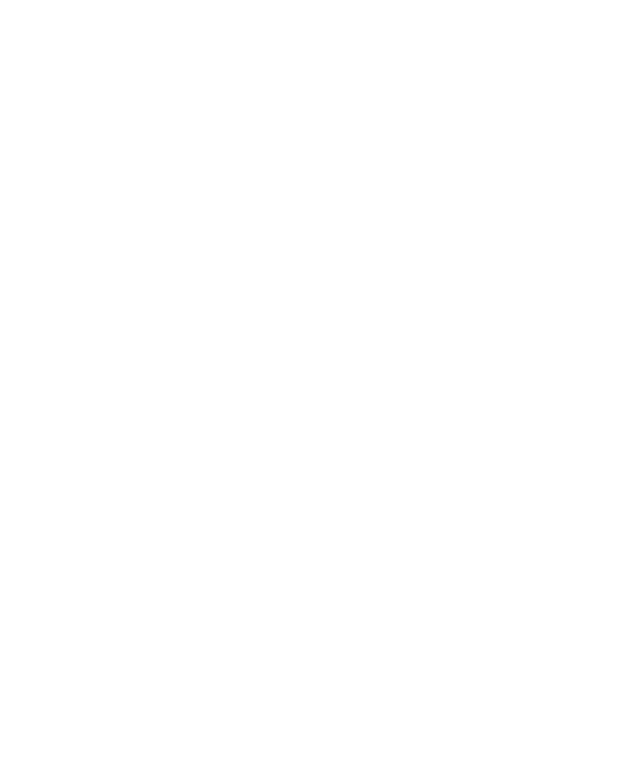
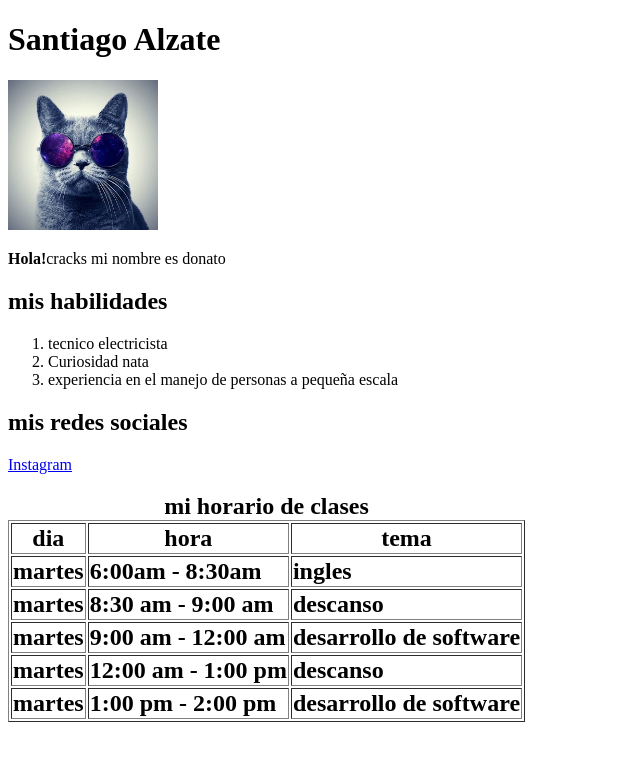
Before and after one commit to santiagoalzate434-cmd/modulo-html, a plain HTML site: page index2.html in a window 1280 px wide. Shown: the whole page, without its empty margins (0-640 px from the left). Drawn offline with Linux system fonts and the light colour scheme.

Commit message:
featured: mi primera gran actualización

```diff
--- a/index2.html
+++ b/index2.html
@@ -3,9 +3,57 @@
 <head>
     <meta charset="UTF-8">
     <meta name="viewport" content="width=device-width, initial-scale=1.0">
-    <title>primera actualizacion</title>
+    <title>primera pagina | mi sitio web</title>
 </head>
 <body>
+    <h1>Santiago Alzate</h1>
+    <img src="perfil.jpg" alt ="foto de perfil" width = 150px height = 150px>
+    <p><strong>Hola!</strong>cracks mi nombre es donato </p>
 
+    <h2>mis habilidades</h2>
+    <ol>
+        <li>tecnico electricista</li>
+        <li>Curiosidad nata</li>
+        <li>experiencia en el manejo de personas a pequeña escala</li>
+    </ol>
+
+    <h2>mis redes sociales</h2>
+    <a href="https://www.instagram.com/santiag_alxate/" target="_blank">Instagram</a>
+
+    <h2>
+        <table border="1">
+            <caption>mi horario de clases</caption>
+            <tr>
+                <th>dia</th>
+                <th>hora</th>
+                <th>tema</th>
+            </tr>
+            <tr>
+                <td>martes</td>
+                <td>6:00am - 8:30am</td>
+                <td>ingles</td>
+            </tr>
+            <tr>
+                <td>martes</td>
+                <td>8:30 am - 9:00 am</td>
+                <td>descanso</td>
+            </tr>
+            <tr>
+                <td>martes</td>
+                <td>9:00 am - 12:00 am</td>
+                <td>desarrollo de software</td>
+            </tr>
+            <tr>
+                <td>martes</td>
+                <td>12:00 am - 1:00 pm</td>
+                <td>descanso</td>
+            </tr>
+            <tr>
+                <td>martes</td>
+                <td>1:00 pm - 2:00 pm</td>
+                <td>desarrollo de software</td>
+            </tr>
+        </table>
+    </h2>
 </body>
 </html>
```
Also changed, not shown: perfil.jpg (added).
